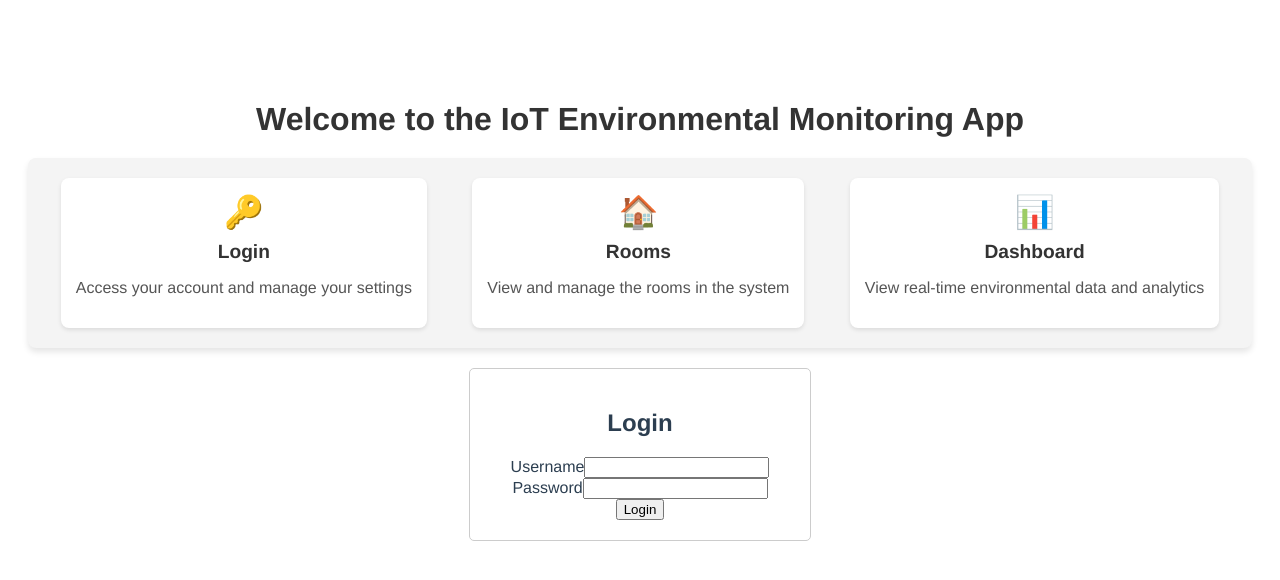
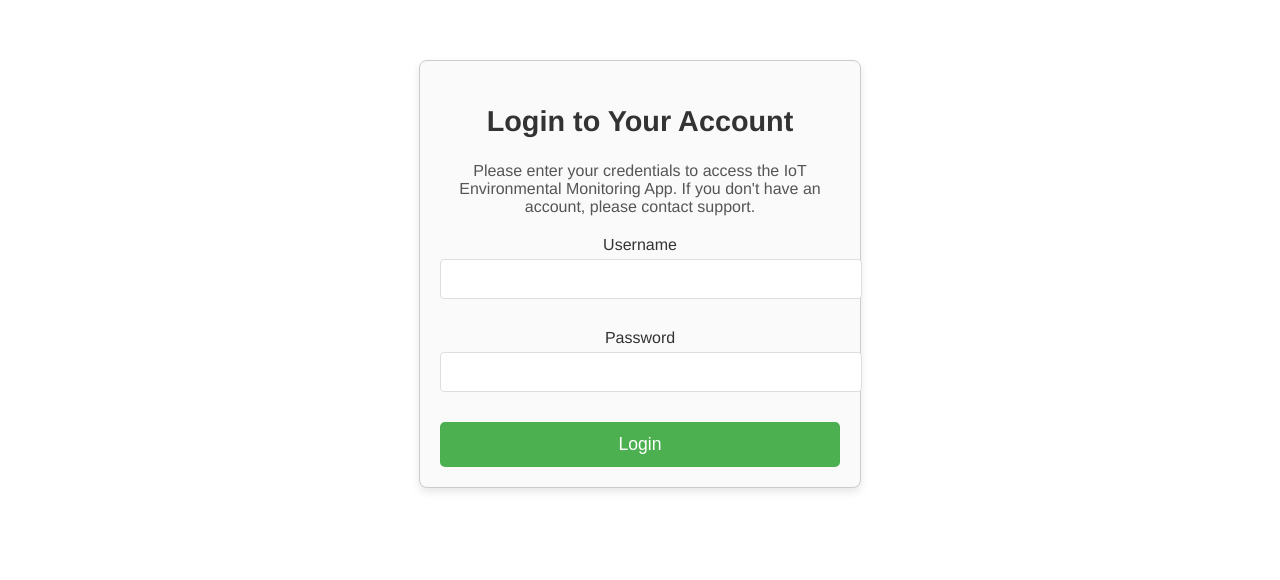
Before and after one commit to ouad002/iot-frontend, a Vue app: page /login in a window 1280 px wide. Shown: the top 580 px of the page. Built offline with nearby package versions, Linux system fonts and the light colour scheme.

Commit message:
some changes

```diff
--- a/src/App.vue
+++ b/src/App.vue
@@ -1,6 +1,7 @@
 <template>
   <div id="app">
-    <MainMenu />
+    <!-- Show the menu only when the user is logged in and not on the login page -->
+    <MainMenu v-if="isLoggedIn && !isLoginPage" />
     <router-view />
   </div>
 </template>
@@ -10,11 +11,33 @@ import MainMenu from './components/MainMenu.vue';
 
 export default {
   components: {
-    MainMenu
-  }
+    MainMenu,
+  },
+  data() {
+    return {
+      isLoggedIn: false, // Default state for login
+      isLoginPage: false, // Track if the current route is login page
+    };
+  },
+  mounted() {
+    // Check if the user is logged in when the app is mounted
+    this.isLoggedIn = localStorage.getItem('loggedIn') === 'true';
+    this.checkIfLoginPage();
+  },
+  watch: {
+    // Watch route changes to update login page check
+    '$route'() {
+      this.checkIfLoginPage();
+    }
+  },
+  methods: {
+    // Check if the current route is the login page
+    checkIfLoginPage() {
+      this.isLoginPage = this.$route.path === '/login';
+    }
+  },
 };
 </script>
-
 
 <style>
 #app {
--- a/src/components/Login.vue
+++ b/src/components/Login.vue
@@ -1,25 +1,27 @@
 <template>
   <div class="login-container">
-      <h2>Login</h2>
+    <h2>Login to Your Account</h2>
+    <p class="description">
+      Please enter your credentials to access the IoT Environmental Monitoring App.
+      If you don't have an account, please contact support.
+    </p>
     <form @submit.prevent="login">
-        <div>
+      <div class="form-group">
         <label for="username">Username</label>
-          <input type="text" v-model="username" required />
+        <input type="text" id="username" v-model="username" required />
       </div>
-        <div>
+      <div class="form-group">
         <label for="password">Password</label>
-          <input type="password" v-model="password" required />
+        <input type="password" id="password" v-model="password" required />
       </div>
-        <button type="submit" :disabled="loading">Login</button>
-        <p v-if="error">{{ error }}</p>
+      <button type="submit" :disabled="loading" class="login-btn">Login</button>
+      <p v-if="error" class="error-message">{{ error }}</p>
     </form>
+    <div v-if="loading" class="loading-spinner">Loading...</div>
   </div>
-    <div v-if="loading" class="loading-spinner">Loading...</div>
 </template>
 
 <script>
-  import axios from 'axios';
-
 export default {
   data() {
     return {
@@ -30,24 +32,24 @@
     };
   },
   methods: {
-      async login() {
+    login() {
       this.loading = true;
       this.error = '';
-        try {
-          const response = await axios.post('http://localhost:8080/login', {
-            username: this.username,
-            password: this.password
-          });
-          if (response.data.authenticated) {
-            this.$router.push('/dashboard');
+
+      // Simulate backend login process with hardcoded credentials
+      const validUsername = 'admin';
+      const validPassword = 'adminpass';
+
+      setTimeout(() => {
+        if (this.username === validUsername && this.password === validPassword) {
+          // Simulate a successful login and set loggedIn in localStorage
+          localStorage.setItem('loggedIn', 'true');
+          this.$router.push('/dashboard');  // Navigate to the dashboard
         } else {
           this.error = 'Invalid credentials, please try again.';
         }
-        } catch (err) {
-          this.error = 'Login failed. Please check your credentials or try again later.';
-        } finally {
         this.loading = false;
-        }
+      }, 1000); // Simulate a delay for the login process (like an API request)
     }
   }
 };
@@ -55,20 +57,96 @@
 
 <style scoped>
 .login-container {
-    max-width: 300px;
+  max-width: 400px;
   margin: 0 auto;
   padding: 20px;
   border: 1px solid #ccc;
+  border-radius: 8px;
+  background-color: #fafafa;
+  box-shadow: 0 4px 8px rgba(0, 0, 0, 0.1);
+}
+
+h2 {
+  text-align: center;
+  font-size: 1.8rem;
+  color: #333;
+}
+
+.description {
+  text-align: center;
+  font-size: 1rem;
+  color: #555;
+  margin-bottom: 20px;
+}
+
+.form-group {
+  margin-bottom: 20px;
+}
+
+label {
+  display: block;
+  font-size: 1rem;
+  color: #333;
+  margin-bottom: 5px;
+}
+
+input {
+  width: 100%;
+  padding: 10px;
+  font-size: 1rem;
+  border: 1px solid #ddd;
+  border-radius: 4px;
+  margin-bottom: 10px;
+}
+
+input:focus {
+  border-color: #4caf50;
+  outline: none;
+}
+
+button.login-btn {
+  width: 100%;
+  padding: 12px;
+  font-size: 1.1rem;
+  background-color: #4caf50;
+  color: #fff;
+  border: none;
   border-radius: 5px;
+  cursor: pointer;
+  transition: background-color 0.3s ease;
 }
+
+button.login-btn:hover {
+  background-color: #45a049;
+}
+
+button:disabled {
+  background-color: #ddd;
+  cursor: not-allowed;
+}
+
+.error-message {
+  color: red;
+  font-weight: bold;
+  text-align: center;
+  margin-top: 10px;
+}
+
 .loading-spinner {
   text-align: center;
-  margin-top: 10px;
+  margin-top: 20px;
   font-size: 14px;
 }
-p.error {
-  color: red;
-  font-weight: bold;
-  margin-top: 10px;
+
+@media (max-width: 500px) {
+  .login-container {
+    padding: 15px;
+  }
+  h2 {
+    font-size: 1.5rem;
+  }
+  .description {
+    font-size: 0.9rem;
+  }
 }
 </style>
--- a/src/components/MainMenu.vue
+++ b/src/components/MainMenu.vue
@@ -1,14 +1,10 @@
 <template>
   <div class="main-menu">
-    <h1>Welcome to the IoT Environmental Monitoring App</h1>
-
-    <!-- Menu with descriptions and icons -->
     <nav class="menu">
-      <router-link to="/login" class="menu-item">
-        <span class="icon">🔑</span>
+      <router-link to="/dashboard" class="menu-item">
+        <span class="icon">📊</span>
         <div class="menu-text">
-          <h3>Login</h3>
-          <p>Access your account and manage your settings</p>
+          <h3>Dashboard</h3>
         </div>
       </router-link>
 
@@ -16,15 +12,6 @@
         <span class="icon">🏠</span>
         <div class="menu-text">
           <h3>Rooms</h3>
-          <p>View and manage the rooms in the system</p>
-        </div>
-      </router-link>
-
-      <router-link to="/dashboard" class="menu-item">
-        <span class="icon">📊</span>
-        <div class="menu-text">
-          <h3>Dashboard</h3>
-          <p>View real-time environmental data and analytics</p>
         </div>
       </router-link>
     </nav>
@@ -40,20 +27,16 @@ export default {
 <style scoped>
 .main-menu {
   text-align: center;
-  padding: 20px;
-}
-
-h1 {
-  font-size: 2rem;
-  margin-bottom: 20px;
-  color: #333;
+  padding: 10px;
+  margin-top: -20px; /* Move the menu upwards */
 }
 
 .menu {
   display: flex;
-  justify-content: space-around;
+  justify-content: center; /* Keep the items centered */
+  gap: 100px; /* Increased space between menu items */
   background: #f4f4f4;
-  padding: 20px 10px;
+  padding: 15px 30px; /* Increased padding for bigger menu items */
   border-radius: 8px;
   box-shadow: 0 4px 6px rgba(0, 0, 0, 0.1);
 }
@@ -63,10 +46,11 @@ h1 {
   text-decoration: none;
   color: #333;
   background: #fff;
-  padding: 15px;
+  padding: 12px 20px; /* Increased padding for bigger menu items */
   border-radius: 8px;
   box-shadow: 0 2px 4px rgba(0, 0, 0, 0.1);
   transition: transform 0.3s ease, background-color 0.3s ease;
+  font-size: 1rem; /* Increased font size */
 }
 
 .menu-item:hover {
@@ -74,19 +58,25 @@ h1 {
   background-color: #e9f7ff;
 }
 
-.menu-text h3 {
-  font-size: 1.2rem;
-  margin: 10px 0;
-  color: #333;
+.icon {
+  font-size: 1.7rem; /* Increased icon size */
+  margin-bottom: 5px;
 }
 
-.menu-text p {
-  font-size: 1rem;
-  color: #555;
+.menu-text h3 {
+  font-size: 1.1rem; /* Increased text size */
+  margin: 0;
 }
 
-.icon {
-  font-size: 2rem;
-  margin-bottom: 10px;
+@media (max-width: 600px) {
+  .menu-item {
+    padding: 8px 15px; /* Slightly reduced padding on small screens */
+  }
+  .icon {
+    font-size: 1.4rem; /* Adjust icon size on small screens */
+  }
+  .menu-text h3 {
+    font-size: 1rem; /* Adjust text size on small screens */
+  }
 }
 </style>
--- a/src/router/index.js
+++ b/src/router/index.js
@@ -6,8 +6,16 @@ import Dashboard from '../components/Dashboard.vue';
 const routes = [
   { path: '/', redirect: '/login' },
   { path: '/login', component: Login },
-  { path: '/rooms', component: Rooms },
-  { path: '/dashboard', component: Dashboard }
+  {
+    path: '/rooms',
+    component: Rooms,
+    meta: { requiresAuth: true } // Require login
+  },
+  {
+    path: '/dashboard',
+    component: Dashboard,
+    meta: { requiresAuth: true } // Require login
+  }
 ];
 
 const router = createRouter({
@@ -15,4 +23,14 @@ const router = createRouter({
   routes
 });
 
+// Add navigation guard to protect routes
+router.beforeEach((to, from, next) => {
+  const isAuthenticated = localStorage.getItem('loggedIn') === 'true'; // Check if logged in
+  if (to.meta.requiresAuth && !isAuthenticated) {
+    next('/login'); // Redirect to login if not authenticated
+  } else {
+    next(); // Allow access if authenticated
+  }
+});
+
 export default router;
```
Lines whose indentation alone changed are shown as unchanged.
